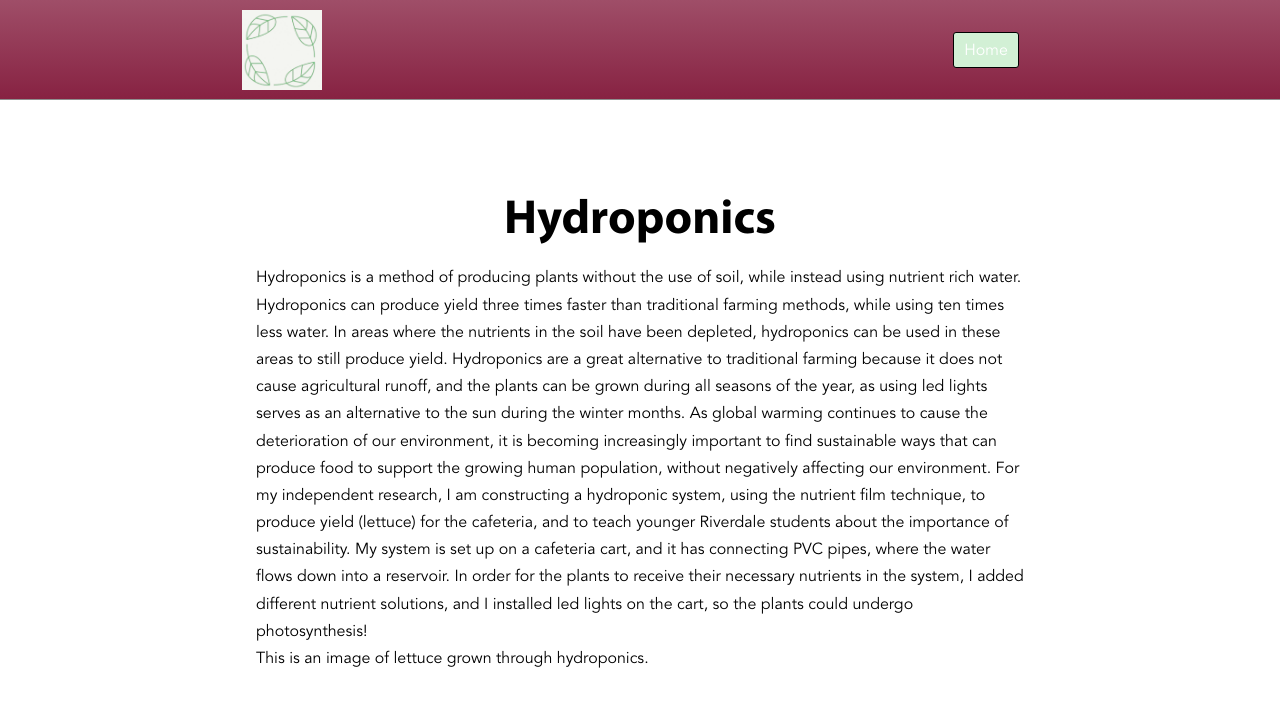
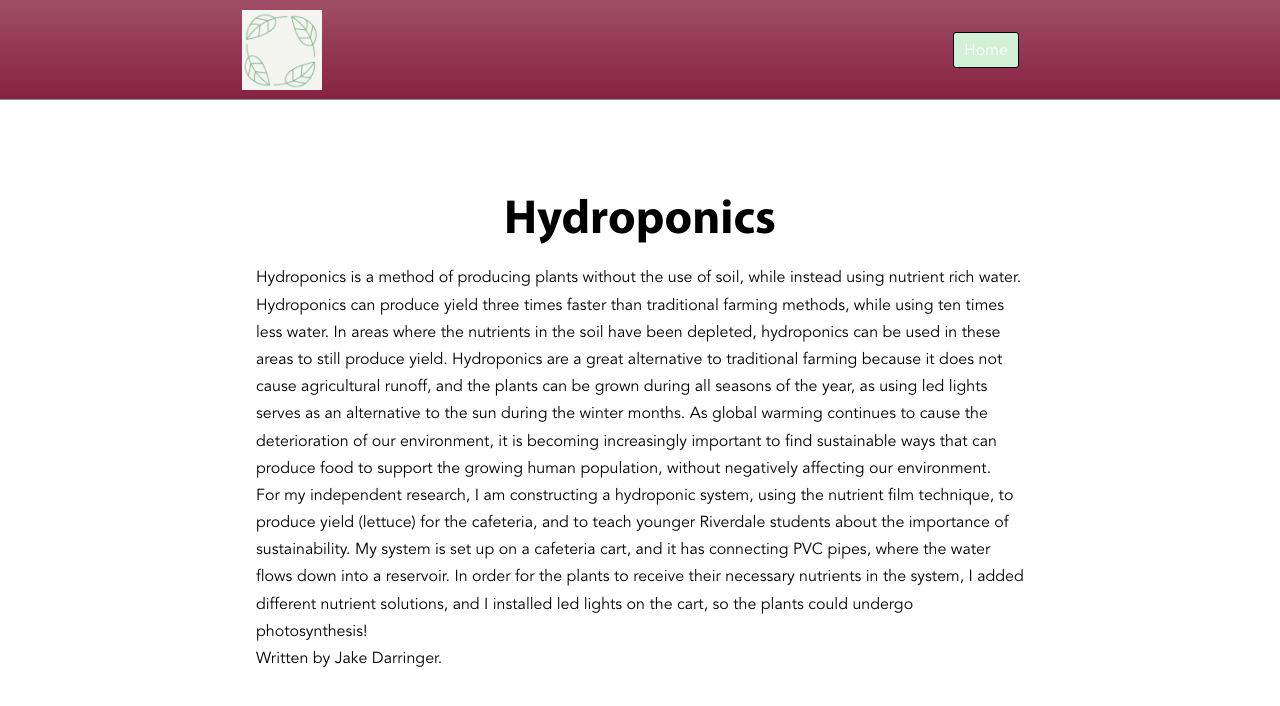
Before and after one commit to JoelGrayson/sustainability-club, a Next.js app: page /newsletter/hydroponics in a window 1280 px wide. Shown: the top 706 px of the page. Built offline with nearby package versions, Linux system fonts and the light colour scheme.

Commit message:
updated hydroponics.mdx

```diff
--- a/pages/newsletter/hydroponics.mdx
+++ b/pages/newsletter/hydroponics.mdx
@@ -6,6 +6,10 @@ export default function Email({children}) {
 # Hydroponics
 
 Hydroponics is a method of producing plants without the use of soil, while instead using nutrient rich water. Hydroponics can produce yield three times faster than traditional farming methods, while using ten times less water. In areas where the nutrients in the soil have been depleted, hydroponics can be used in these areas to still produce yield. Hydroponics are a great alternative to traditional farming because it does not cause agricultural runoff, and the plants can be grown during all seasons of the year, as using led lights serves as an alternative to the sun during the winter months. As global warming continues to cause the deterioration of our environment, it is becoming increasingly important to find sustainable ways that can produce food to support the growing human population, without negatively affecting our environment.
+
+
 For my independent research, I am constructing a hydroponic system, using the nutrient film technique, to produce yield (lettuce) for the cafeteria, and to teach younger Riverdale students about the importance of sustainability. My system is set up on a cafeteria cart, and it has connecting PVC pipes, where the water flows down into a reservoir. In order for the plants to receive their necessary nutrients in the system, I added different nutrient solutions, and I installed led lights on the cart, so the plants could undergo photosynthesis!
 
-This is an image of lettuce grown through hydroponics.
+
+
+Written by Jake Darringer.
```
